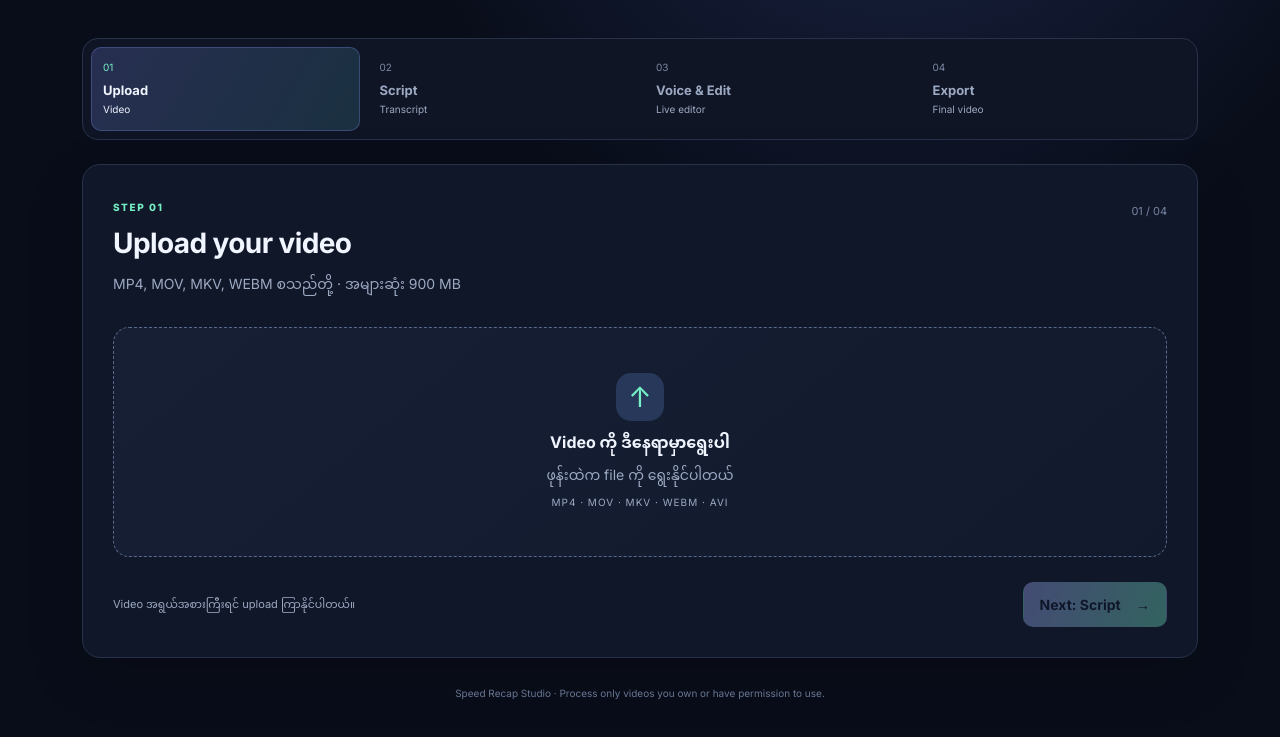
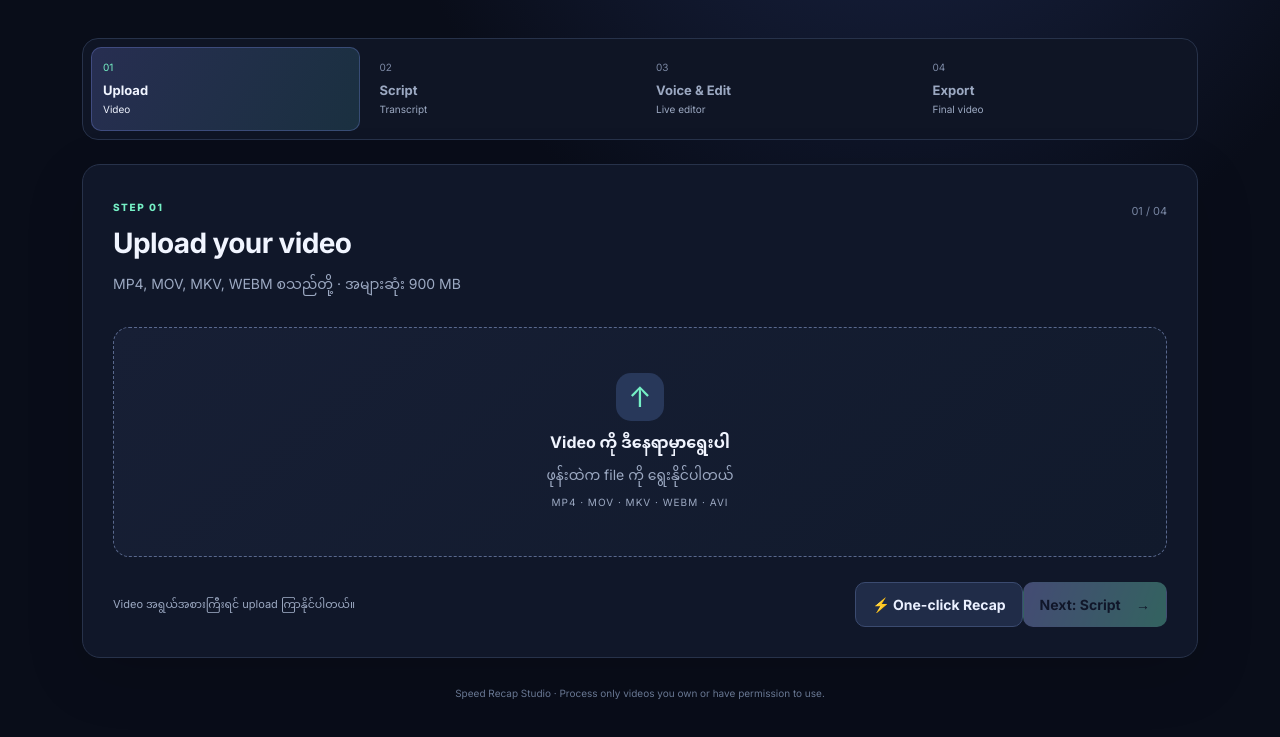
Before and after one commit to Lynn2005/Speed-Recap-, a website: page public/index.html in a window 1280 px wide. Shown: the part 243-980 px from the top of the page. Drawn offline with Linux system fonts and the light colour scheme; no server answers.

Commit message:
Add one-click recap entry point

```diff
--- a/public/index.html
+++ b/public/index.html
@@ -38,7 +38,7 @@
       </label>
       <div id="uploadProgressWrap" class="progress-wrap hidden"><div class="progress-label"><span id="uploadLabel">Uploading…</span><b id="uploadPct">0%</b></div><div class="progress"><i id="uploadProgress"></i></div></div>
       <div id="fileMeta" class="file-meta hidden"></div>
-      <div class="actions"><span class="hint">Video အရွယ်အစားကြီးရင် upload ကြာနိုင်ပါတယ်။</span><button id="toScript" class="primary" disabled>Next: Script <span>→</span></button></div>
+      <div class="actions"><span class="hint">Video အရွယ်အစားကြီးရင် upload ကြာနိုင်ပါတယ်။</span><div class="action-buttons"><button id="oneClick" class="secondary" disabled>⚡ One-click Recap</button><button id="toScript" class="primary" disabled>Next: Script <span>→</span></button></div></div>
     </section>
 
     <section class="page" data-panel="2">
```
